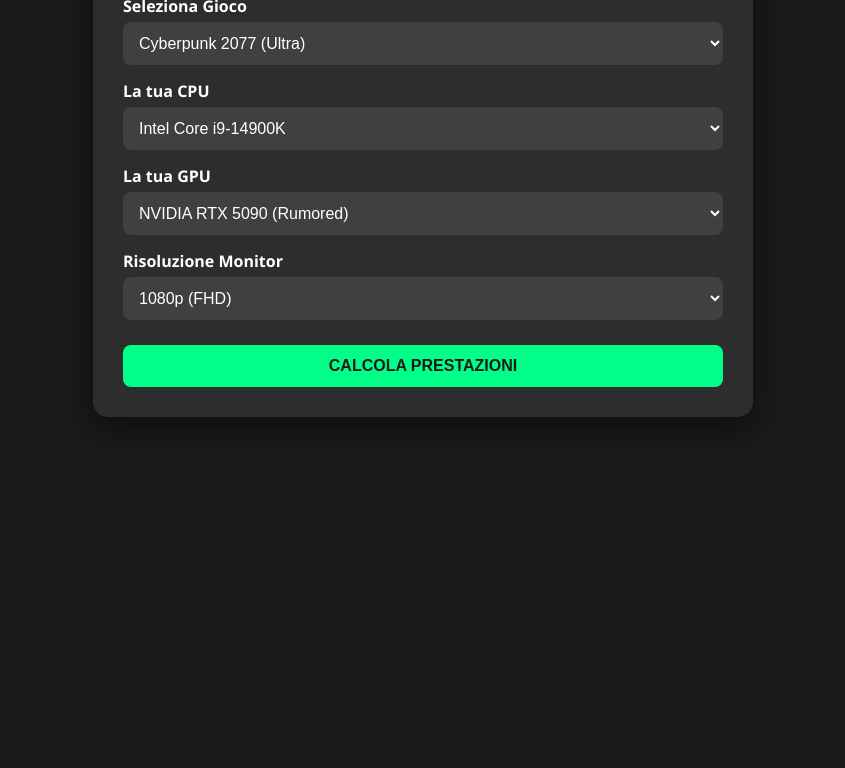
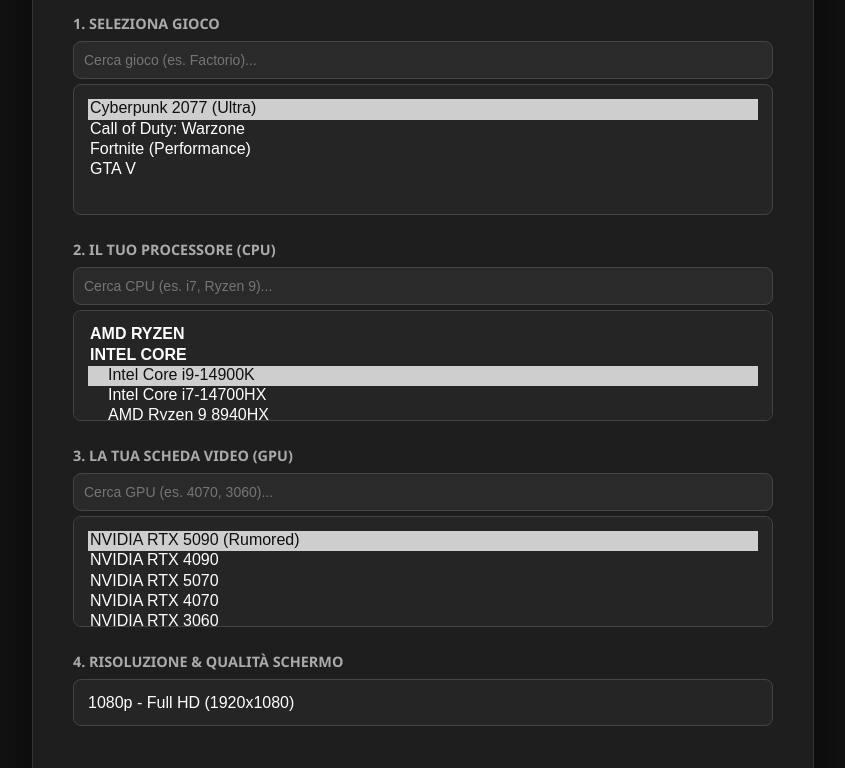
Before and after one commit to laitmen/fps-calculator, a plain HTML site: page index.html in a window 1280 px wide. Shown: the part 149-917 px from the top of the page, without its empty margins (217-1062 px from the left). Before the commit the page ends 800 px from the top, so only its background shows below. Drawn offline with Linux system fonts and the light colour scheme.

Commit message:
Revamp index.html for FPS Calculator Pro 2.0
Updated the FPS Calculator to version 2.0 with improved UI and functionality.

```diff
--- a/index.html
+++ b/index.html
@@ -3,46 +3,91 @@
 <head>
     <meta charset="UTF-8">
     <meta name="viewport" content="width=device-width, initial-scale=1.0">
-    <title>NextGen FPS Calculator</title>
+    <title>FPS Calculator Pro 2.0</title>
     <style>
-        body { font-family: 'Segoe UI', sans-serif; background: #1a1a1a; color: white; padding: 20px; }
-        .container { max-width: 600px; margin: 0 auto; background: #2d2d2d; padding: 30px; border-radius: 15px; box-shadow: 0 10px 30px rgba(0,0,0,0.5); }
-        h1 { text-align: center; color: #00ff88; }
-        label { display: block; margin-top: 15px; font-weight: bold; }
-        select, button { width: 100%; padding: 12px; margin-top: 5px; border-radius: 8px; border: none; font-size: 16px; }
-        select { background: #404040; color: white; }
-        button { background: #00ff88; color: #1a1a1a; font-weight: bold; cursor: pointer; margin-top: 25px; transition: 0.3s; }
-        button:hover { background: #00cc6a; }
-        .result-box { margin-top: 30px; text-align: center; display: none; }
-        .fps-number { font-size: 4em; font-weight: bold; color: #00ff88; }
-        .bottleneck-msg { color: #ff5555; font-size: 0.9em; margin-top: 10px; }
+        :root { --accent: #00ff88; --bg: #121212; --panel: #1e1e1e; --text: #e0e0e0; }
+        body { font-family: 'Segoe UI', Roboto, sans-serif; background: var(--bg); color: var(--text); padding: 20px; display: flex; justify-content: center; }
+
+        .container { width: 100%; max-width: 700px; background: var(--panel); padding: 40px; border-radius: 20px; box-shadow: 0 20px 50px rgba(0,0,0,0.6); border: 1px solid #333; }
+
+        h1 { text-align: center; color: var(--accent); margin-bottom: 30px; text-transform: uppercase; letter-spacing: 2px; }
+
+        .control-group { margin-bottom: 25px; position: relative; }
+        label { display: block; margin-bottom: 8px; font-weight: 600; font-size: 0.9em; color: #aaa; }
+
+        /* Stile Input Ricerca e Select */
+        input[type="text"] {
+            width: 100%; padding: 10px; margin-bottom: 5px;
+            background: #2a2a2a; border: 1px solid #444; border-radius: 8px;
+            color: white; font-size: 14px; box-sizing: border-box;
+        }
+        input[type="text"]:focus { outline: none; border-color: var(--accent); }
+
+        select {
+            width: 100%; padding: 14px; background: #252525; border: 1px solid #444;
+            border-radius: 8px; color: white; font-size: 16px; cursor: pointer; appearance: none;
+        }
+        select:focus { outline: none; border-color: var(--accent); }
+
+        /* Bottone */
+        button {
+            width: 100%; padding: 18px; margin-top: 20px;
+            background: linear-gradient(45deg, #00ff88, #00cc6a);
+            color: #121212; font-weight: 800; font-size: 18px; border: none;
+            border-radius: 10px; cursor: pointer; transition: transform 0.2s, box-shadow 0.2s;
+        }
+        button:hover { transform: translateY(-3px); box-shadow: 0 10px 20px rgba(0, 255, 136, 0.3); }
+
+        /* Risultati */
+        .result-box {
+            margin-top: 40px; padding: 20px; background: #252525; border-radius: 15px;
+            text-align: center; display: none; border: 1px solid #444; animation: fadeIn 0.5s;
+        }
+        .fps-number { font-size: 5em; font-weight: 900; color: var(--accent); line-height: 1; }
+        .fps-label { font-size: 1.2em; color: #fff; margin-bottom: 10px; }
+        .bottleneck-msg { color: #ff5555; font-size: 0.95em; margin-top: 15px; background: rgba(255, 85, 85, 0.1); padding: 10px; border-radius: 8px;}
+
+        @keyframes fadeIn { from { opacity: 0; transform: translateY(10px); } to { opacity: 1; transform: translateY(0); }}
     </style>
 </head>
 <body>
 
 <div class="container">
-    <h1>🎮 FPS Calculator Pro</h1>
+    <h1>⚡ FPS Calculator 2.0</h1>
 
-    <label>Seleziona Gioco</label>
-    <select id="gameSelect"><option>Caricamento...</option></select>
+    <div class="control-group">
+        <label>1. SELEZIONA GIOCO</label>
+        <input type="text" id="searchGame" placeholder="Cerca gioco (es. Factorio)..." onkeyup="filterSelect('searchGame', 'gameSelect')">
+        <select id="gameSelect" size="5"></select> </div>
 
-    <label>La tua CPU</label>
-    <select id="cpuSelect"><option>Caricamento...</option></select>
+    <div class="control-group">
+        <label>2. IL TUO PROCESSORE (CPU)</label>
+        <input type="text" id="searchCpu" placeholder="Cerca CPU (es. i7, Ryzen 9)..." onkeyup="filterSelect('searchCpu', 'cpuSelect')">
+        <select id="cpuSelect" size="4"></select>
+    </div>
 
-    <label>La tua GPU</label>
-    <select id="gpuSelect"><option>Caricamento...</option></select>
+    <div class="control-group">
+        <label>3. LA TUA SCHEDA VIDEO (GPU)</label>
+        <input type="text" id="searchGpu" placeholder="Cerca GPU (es. 4070, 3060)..." onkeyup="filterSelect('searchGpu', 'gpuSelect')">
+        <select id="gpuSelect" size="4"></select>
+    </div>
 
-    <label>Risoluzione Monitor</label>
-    <select id="resSelect">
-        <option value="1.0">1080p (FHD)</option>
-        <option value="1.77">1440p (2K)</option>
-        <option value="4.0">2160p (4K)</option>
-    </select>
+    <div class="control-group">
+        <label>4. RISOLUZIONE & QUALITÀ SCHERMO</label>
+        <select id="resSelect">
+            <option value="1.0">1080p - Full HD (1920x1080)</option>
+            <option value="1.11">1200p - FHD+ 16:10 (1920x1200) [Laptop]</option>
+            <option value="1.77">1440p - 2K QHD (2560x1440)</option>
+            <option value="1.97">1600p - 2.5K QHD+ (2560x1600) [Legion/ROG]</option>
+            <option value="2.25">Ultrawide 1440p (3440x1440)</option>
+            <option value="4.0">2160p - 4K UHD (3840x2160)</option>
+        </select>
+    </div>
 
-    <button onclick="calcolaFPS()">CALCOLA PRESTAZIONI</button>
+    <button onclick="calcolaFPS()">CALCOLA FPS REALI</button>
 
     <div class="result-box" id="resultBox">
-        <div>FPS Stimati:</div>
+        <div class="fps-label">FPS Stimati</div>
         <div class="fps-number" id="fpsOutput">0</div>
         <div class="bottleneck-msg" id="bottleneckOutput"></div>
     </div>
@@ -50,70 +95,134 @@
 
 <script>
     let db = {};
+    let originalOptions = {}; // Per salvare le liste originali per il filtro
 
-    // 1. CARICAMENTO DATI DAL FILE JSON
+    // CARICAMENTO DB
     fetch('db.json')
         .then(response => response.json())
         .then(data => {
             db = data;
-            popolaSelect('cpuSelect', data.cpus);
-            popolaSelect('gpuSelect', data.gpus);
-            popolaSelect('gameSelect', data.games);
+            popolaCpu(data.cpus); // Funzione speciale per raggruppare AMD/Intel
+            popolaGenerico('gpuSelect', data.gpus);
+            popolaGenerico('gameSelect', data.games);
+
+            // Salviamo le opzioni originali per poterle filtrare
+            salvaOpzioni('cpuSelect');
+            salvaOpzioni('gpuSelect');
+            salvaOpzioni('gameSelect');
         })
-        .catch(err => alert("Errore caricamento db.json! Assicurati di essere su GitHub o usare un Local Server."));
+        .catch(err => alert("Errore caricamento db.json. Assicurati di aver generato il file con Python!"));
 
-    function popolaSelect(id, items) {
-        const select = document.getElementById(id);
-        select.innerHTML = "";
+    // Funzione per popolare le CPU con Gruppi (AMD vs Intel)
+    function popolaCpu(items) {
+        const select = document.getElementById('cpuSelect');
+        const amdGroup = document.createElement('optgroup'); amdGroup.label = "AMD RYZEN";
+        const intelGroup = document.createElement('optgroup'); intelGroup.label = "INTEL CORE";
+
         items.forEach(item => {
             let opt = document.createElement('option');
-            opt.value = item.score || JSON.stringify(item); // Per i giochi passiamo l'intero oggetto
+            opt.value = item.score;
             opt.textContent = item.name;
-            // Se è un gioco, salviamo i requisiti nell'attributo dati
-            if(item.req_gpu) {
+            if(item.brand === "AMD") amdGroup.appendChild(opt);
+            else intelGroup.appendChild(opt);
+        });
+        select.appendChild(amdGroup);
+        select.appendChild(intelGroup);
+        select.selectedIndex = 0;
+    }
+
+    // Funzione standard per GPU e Giochi
+    function popolaGenerico(id, items) {
+        const select = document.getElementById(id);
+        items.forEach(item => {
+            let opt = document.createElement('option');
+            opt.value = item.score || JSON.stringify(item);
+            opt.textContent = item.name;
+
+            if(item.req_gpu) { // Attributi speciali per i giochi
                 opt.setAttribute('data-req-gpu', item.req_gpu);
                 opt.setAttribute('data-req-cpu', item.req_cpu);
                 opt.setAttribute('data-opt', item.opt);
             }
             select.appendChild(opt);
         });
+        select.selectedIndex = 0;
     }
 
-    // 2. MOTORE DI CALCOLO
+    // LOGICA DI RICERCA (FILTRO)
+    function salvaOpzioni(id) {
+        const select = document.getElementById(id);
+        originalOptions[id] = Array.from(select.options); // Cloniamo le opzioni
+    }
+
+    function filterSelect(inputId, selectId) {
+        const filter = document.getElementById(inputId).value.toUpperCase();
+        const select = document.getElementById(selectId);
+        const options = originalOptions[selectId]; // Prendiamo le opzioni originali
+
+        select.innerHTML = ""; // Puliamo la select corrente
+
+        // Ricostruiamo la select solo con i match
+        // Nota: Per le CPU dobbiamo gestire i gruppi optgroup, qui per semplicità appiattiamo la ricerca
+        let count = 0;
+        options.forEach(opt => {
+            if (opt.text.toUpperCase().indexOf(filter) > -1) {
+                select.appendChild(opt.cloneNode(true));
+                count++;
+            }
+        });
+
+        if(count === 0) {
+            let noResult = document.createElement('option');
+            noResult.text = "Nessun risultato...";
+            select.appendChild(noResult);
+        } else {
+            select.selectedIndex = 0;
+        }
+    }
+
+    // CALCOLO
     function calcolaFPS() {
+        // ... (La logica è simile a prima ma adattata alle nuove risoluzioni)
         const cpuScore = parseInt(document.getElementById('cpuSelect').value);
         const gpuScore = parseInt(document.getElementById('gpuSelect').value);
         const resFactor = parseFloat(document.getElementById('resSelect').value);
 
-        // Recuperiamo i dati del gioco selezionato
         const gameSel = document.getElementById('gameSelect');
         const gameOpt = gameSel.options[gameSel.selectedIndex];
+
+        // Controllo se l'utente ha selezionato "Nessun risultato"
+        if(!gameOpt.hasAttribute('data-req-gpu')) return alert("Seleziona un gioco valido!");
+
         const reqGpu = parseFloat(gameOpt.getAttribute('data-req-gpu'));
         const reqCpu = parseFloat(gameOpt.getAttribute('data-req-cpu'));
         const gameOptimization = parseFloat(gameOpt.getAttribute('data-opt'));
 
-        // Formula Matematica Ponderata
         let potenzialeGpu = gpuScore / reqGpu;
         let potenzialeCpu = cpuScore / reqCpu;
 
-        // Calcolo Bottleneck in base alla risoluzione
-        let pesoGpu = (resFactor >= 1.77) ? 0.8 : 0.6; // A 2K/4K la GPU conta di più
+        // Bottleneck logic avanzata per risoluzioni alte
+        // A 1600p (1.97) o 4K (4.0), la GPU è molto più stressata
+        let pesoGpu = (resFactor >= 1.7) ? 0.85 : 0.6;
+
         let performance = 0;
         let bottleneckMsg = "";
 
         if (potenzialeGpu < potenzialeCpu) {
-            performance = potenzialeGpu; // Limitato dalla GPU
-            bottleneckMsg = "Collo di bottiglia: GPU (Scheda Video al limite)";
+            performance = potenzialeGpu;
+            bottleneckMsg = "⚠️ Limite: Scheda Video (GPU Bottleneck). Abbassa la grafica per più FPS.";
         } else {
-            // Se la CPU è il limite, l'impatto è meno drastico che la GPU, ma stuttera
+            // Se siamo limitati dalla CPU in un gioco come Factorio
             performance = potenzialeCpu;
-            bottleneckMsg = "Collo di bottiglia: CPU (Possibile stuttering)";
+            bottleneckMsg = "⚠️ Limite: Processore (CPU Bottleneck). La simulazione del gioco sta rallentando.";
         }
 
-        // Base FPS (60 è lo standard dei requisiti raccomandati solitamente)
+        // Formula FPS
         let fps = (60 * performance * gameOptimization) / Math.sqrt(resFactor);
 
-        // Mostra risultati
+        // Cap realistico (è difficile fare 500fps su giochi AAA)
+        if(fps > 300) fps = 300;
+
         document.getElementById('resultBox').style.display = 'block';
         document.getElementById('fpsOutput').innerText = Math.round(fps);
         document.getElementById('bottleneckOutput').innerText = bottleneckMsg;
```
